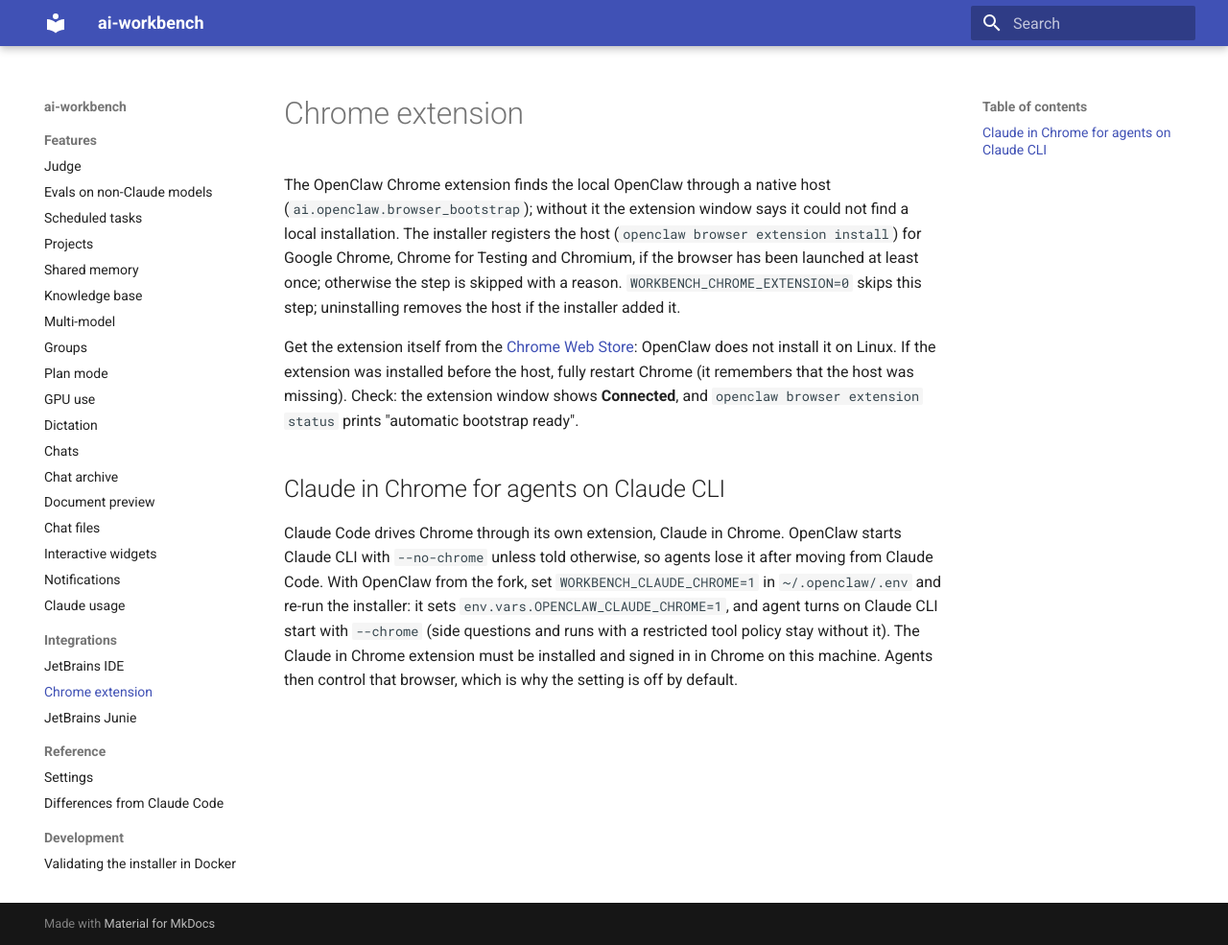
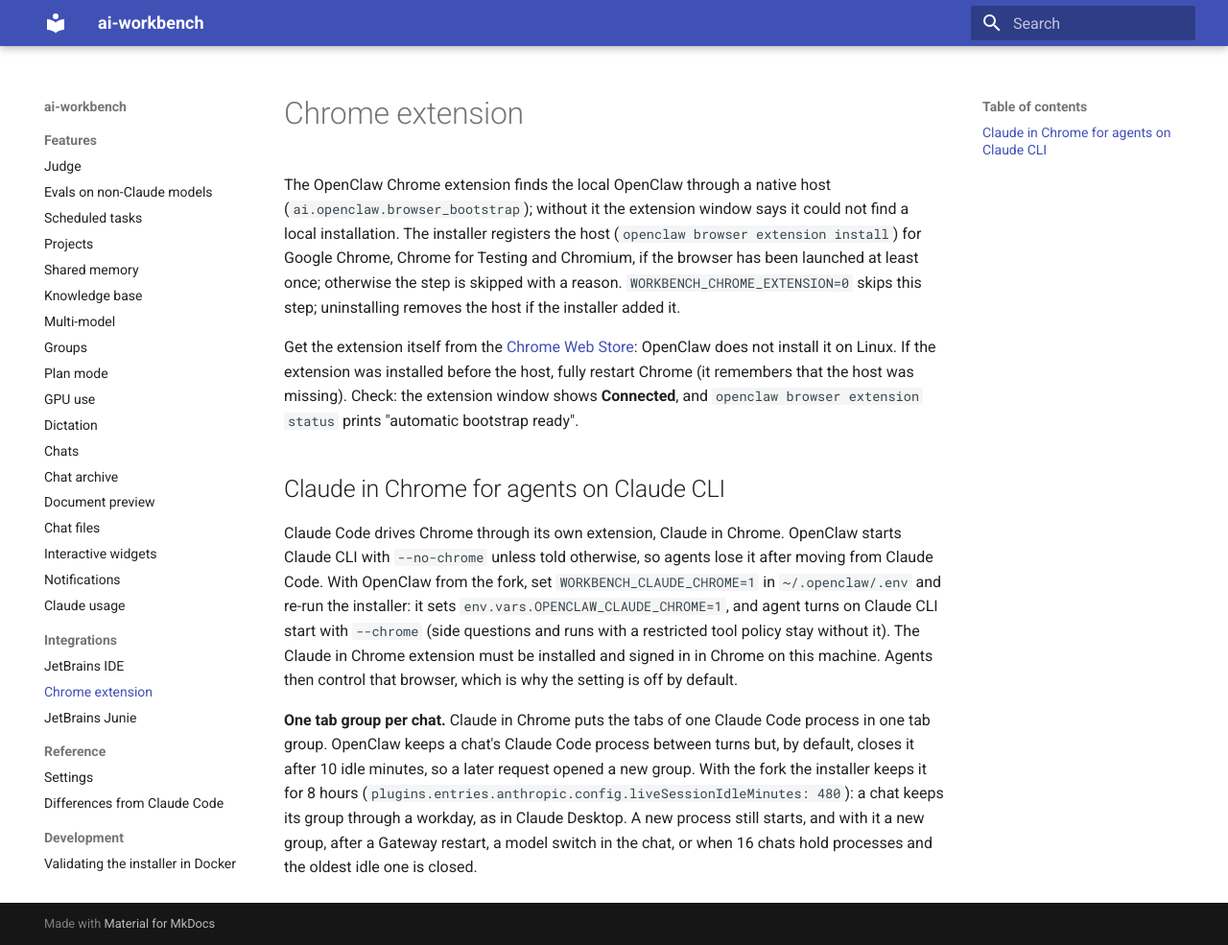
Before and after one commit to SingularBunny/ai-workbench, an MkDocs documentation site: the page built from docs/integrations/chrome.md, in a window 1280 px wide and 985 px high. Shown: the whole window at 96% size. Built offline with MkDocs 1.6.1 and Material for MkDocs 9.7.7, drawn with Linux system fonts in a browser that asks for light colours.

Commit message:
Installer keeps a chat Claude Code process for 8 idle hours: one Claude in Chrome tab group per chat

```diff
--- a/docs/integrations/chrome.md
+++ b/docs/integrations/chrome.md
@@ -19,3 +19,10 @@ fork, set `WORKBENCH_CLAUDE_CHROME=1` in `~/.openclaw/.env` and re-run the insta
 `env.vars.OPENCLAW_CLAUDE_CHROME=1`, and agent turns on Claude CLI start with `--chrome` (side questions and
 runs with a restricted tool policy stay without it). The Claude in Chrome extension must be installed and signed
 in in Chrome on this machine. Agents then control that browser, which is why the setting is off by default.
+
+**One tab group per chat.** Claude in Chrome puts the tabs of one Claude Code process in one tab group. OpenClaw
+keeps a chat's Claude Code process between turns but, by default, closes it after 10 idle minutes, so a later request
+opened a new group. With the fork the installer keeps it for 8 hours
+(`plugins.entries.anthropic.config.liveSessionIdleMinutes: 480`): a chat keeps its group through a workday, as in
+Claude Desktop. A new process still starts, and with it a new group, after a Gateway restart, a model switch in the
+chat, or when 16 chats hold processes and the oldest idle one is closed.
```
Also changed, not shown: 1 other file.
